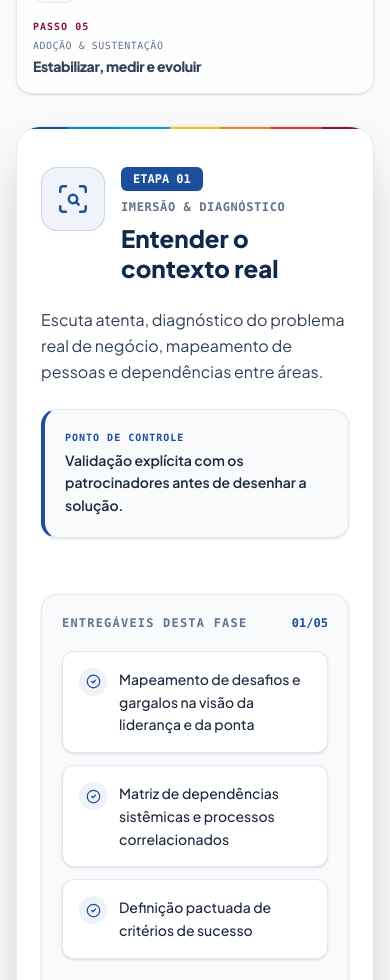
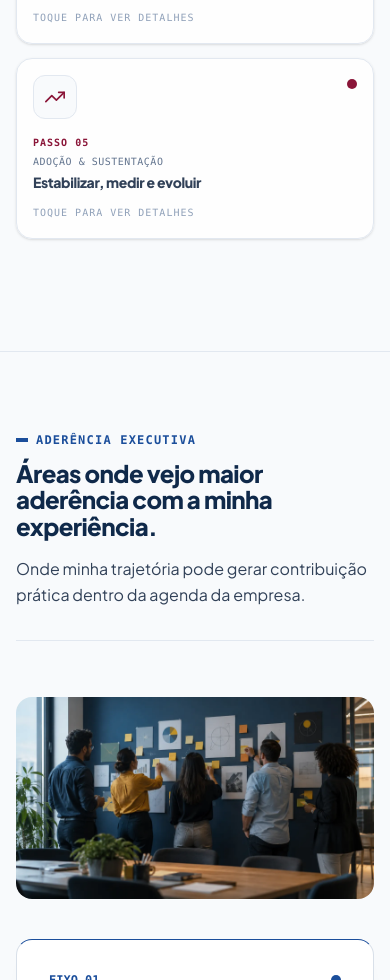
Before and after one commit to lusonocanada/LG-Gemini, a React (Vite) app: page / in a window 390 px wide. Shown: the part 11020-12000 px from the top of the page. Built offline with nearby package versions, Linux system fonts and the light colour scheme.

Commit message:
Abre detalhes do método em drawer no mobile

```diff
--- a/src/components/WorkingMethodology.tsx
+++ b/src/components/WorkingMethodology.tsx
@@ -1,4 +1,4 @@
-import { useState } from 'react';
+import { useEffect, useState } from 'react';
 import {
   CheckCircle2,
   ScanSearch,
@@ -6,13 +6,16 @@ import {
   Workflow,
   Rocket,
   TrendingUp,
+  X,
 } from 'lucide-react';
 import LGChromaticBar from './LGChromaticBar';
+import { lockScroll } from '../hooks/useDialog';
 
 const icons = [ScanSearch, Network, Workflow, Rocket, TrendingUp];
 
 export default function WorkingMethodology() {
   const [activeStep, setActiveStep] = useState(0);
+  const [mobileDrawerOpen, setMobileDrawerOpen] = useState(false);
 
   const steps = [
     {
@@ -82,8 +85,119 @@ export default function WorkingMethodology() {
     }
   ];
 
+  useEffect(() => {
+    if (!mobileDrawerOpen) return;
+    const unlock = lockScroll();
+    const onKeyDown = (event: KeyboardEvent) => {
+      if (event.key === 'Escape') setMobileDrawerOpen(false);
+    };
+    window.addEventListener('keydown', onKeyDown);
+    return () => {
+      unlock();
+      window.removeEventListener('keydown', onKeyDown);
+    };
+  }, [mobileDrawerOpen]);
+
   const active = steps[activeStep];
   const ActiveIcon = icons[activeStep];
+
+  const selectStep = (idx: number) => {
+    setActiveStep(idx);
+    if (window.matchMedia('(max-width: 1023px)').matches) {
+      setMobileDrawerOpen(true);
+    }
+  };
+
+  const DetailContent = ({ mobile = false }: { mobile?: boolean }) => (
+    <div className={mobile ? 'space-y-6' : 'p-6 sm:p-10 pt-10 sm:pt-12'}>
+      <div className={mobile ? 'space-y-6' : 'grid grid-cols-1 lg:grid-cols-12 gap-8 lg:gap-10 items-start'}>
+        <div className={mobile ? 'space-y-5' : 'lg:col-span-7 space-y-6'}>
+          <div className="flex items-start gap-4 sm:gap-5">
+            <div
+              className={`${mobile ? 'w-14 h-14' : 'w-16 h-16 sm:w-20 sm:h-20'} rounded-2xl flex items-center justify-center border shrink-0`}
+              style={{ backgroundColor: `${active.color}10`, borderColor: `${active.color}30` }}
+            >
+              <ActiveIcon size={mobile ? 28 : 34} strokeWidth={1.7} style={{ color: active.color }} />
+            </div>
+
+            <div className="min-w-0">
+              <div className="flex flex-wrap items-center gap-2 mb-2">
+                <span
+                  className="px-3 py-1 rounded-md text-xs font-mono font-bold text-white uppercase shadow-xs"
+                  style={{ backgroundColor: active.color }}
+                >
+                  ETAPA {active.number}
+                </span>
+                <span className="text-[11px] font-mono font-bold text-slate-500 uppercase tracking-wider">
+                  {active.focus}
+                </span>
+              </div>
+
+              <h3 className={`${mobile ? 'text-xl' : 'text-2xl sm:text-3xl'} font-black text-[#0F294A] leading-tight`}>
+                {active.title}
+              </h3>
+            </div>
+          </div>
+
+          <p className={`${mobile ? 'text-[15px]' : 'text-base sm:text-lg'} text-slate-700 leading-relaxed`}>
+            {active.summary}
+          </p>
+
+          <div className="p-5 rounded-2xl bg-[#F8FAFC] border-l-4 border-t border-r border-b border-slate-200 shadow-sm" style={{ borderLeftColor: active.color }}>
+            <span className="text-[10px] font-mono uppercase tracking-widest font-bold block mb-1" style={{ color: active.color }}>
+              Ponto de controle
+            </span>
+            <p className="text-sm sm:text-base text-slate-800 font-semibold leading-relaxed">
+              {active.checkpoint}
+            </p>
+          </div>
+
+          {!mobile && (
+            <div className="hidden lg:flex items-center gap-3 pt-1 text-xs font-mono uppercase tracking-widest text-slate-400">
+              <span className="h-px flex-1 bg-slate-200" />
+              <span>Da leitura do contexto à sustentação</span>
+            </div>
+          )}
+        </div>
+
+        <div className={mobile ? '' : 'lg:col-span-5'}>
+          <div className="bg-[#F8FAFC] rounded-2xl p-5 sm:p-6 border border-slate-200 shadow-sm">
+            <div className="flex items-center justify-between gap-3 mb-5">
+              <span className="text-xs font-mono uppercase tracking-widest text-slate-500 font-bold">
+                Entregáveis desta fase
+              </span>
+              <span className="text-xs font-mono font-black" style={{ color: active.color }}>
+                {active.number}/05
+              </span>
+            </div>
+
+            <div className="space-y-3">
+              {active.deliverables.map((item, dIdx) => (
+                <div key={dIdx} className="flex items-start gap-3 bg-white p-4 rounded-xl border border-slate-200 shadow-sm">
+                  <div className="w-7 h-7 rounded-full flex items-center justify-center shrink-0" style={{ backgroundColor: `${active.color}12` }}>
+                    <CheckCircle2 size={15} style={{ color: active.color }} />
+                  </div>
+                  <span className="text-sm text-slate-800 font-medium leading-relaxed">
+                    {item}
+                  </span>
+                </div>
+              ))}
+            </div>
+
+            <div className="grid grid-cols-5 gap-1.5 mt-6" aria-hidden="true">
+              {steps.map((step, idx) => (
+                <div
+                  key={step.number}
+                  className="h-1.5 rounded-full transition-opacity duration-200"
+                  style={{ backgroundColor: step.color, opacity: idx === activeStep ? 1 : 0.2 }}
+                />
+              ))}
+            </div>
+          </div>
+        </div>
+      </div>
+    </div>
+  );
 
   return (
     <section id="metodo" className="py-20 lg:py-28 bg-[#F8FAFC] text-[#0F294A] relative border-b border-slate-200">
@@ -114,12 +228,13 @@ export default function WorkingMethodology() {
             return (
               <button
                 key={step.number}
-                onClick={() => setActiveStep(idx)}
+                onClick={() => selectStep(idx)}
                 aria-pressed={isSelected}
+                aria-label={`Abrir detalhes do passo ${step.number}: ${step.title}`}
                 className={`group p-4 text-left rounded-2xl transition-all duration-200 cursor-pointer border ${
                   isSelected
-                    ? 'bg-[#0F294A] text-white border-[#0F294A] shadow-xl -translate-y-1'
-                    : 'bg-white/80 text-slate-700 border-slate-200 hover:bg-white hover:border-slate-300 hover:-translate-y-0.5 shadow-sm'
+                    ? 'bg-[#0F294A] text-white border-[#0F294A] shadow-xl lg:-translate-y-1'
+                    : 'bg-white/80 text-slate-700 border-slate-200 hover:bg-white hover:border-slate-300 lg:hover:-translate-y-0.5 shadow-sm'
                 }`}
               >
                 <div className="flex items-start justify-between gap-3 mb-4">
@@ -128,7 +243,7 @@ export default function WorkingMethodology() {
                       isSelected ? 'bg-white/10 border-white/15' : 'bg-slate-50 border-slate-200'
                     }`}
                   >
-                    <StepIcon size={22} strokeWidth={1.8} style={{ color: isSelected ? step.color : step.color }} />
+                    <StepIcon size={22} strokeWidth={1.8} style={{ color: step.color }} />
                   </div>
                   <span className="w-2.5 h-2.5 rounded-full mt-1" style={{ backgroundColor: step.color }} />
                 </div>
@@ -142,107 +257,56 @@ export default function WorkingMethodology() {
                 <h3 className="text-sm sm:text-base font-black tracking-tight leading-snug">
                   {step.title}
                 </h3>
+                <span className={`lg:hidden inline-block mt-3 text-[10px] font-mono uppercase tracking-widest ${isSelected ? 'text-slate-300' : 'text-slate-400'}`}>
+                  Toque para ver detalhes
+                </span>
               </button>
             );
           })}
         </div>
 
-        <div className="bg-white rounded-3xl border border-slate-200 shadow-2xl relative overflow-hidden">
+        <div className="hidden lg:block bg-white rounded-3xl border border-slate-200 shadow-2xl relative overflow-hidden">
           <div className="w-full absolute top-0 left-0 right-0">
             <LGChromaticBar size="xs" />
           </div>
+          <DetailContent />
+        </div>
+      </div>
 
-          <div className="p-6 sm:p-10 pt-10 sm:pt-12">
-            <div className="grid grid-cols-1 lg:grid-cols-12 gap-8 lg:gap-10 items-start">
-              <div className="lg:col-span-7 space-y-6">
-                <div className="flex items-start gap-4 sm:gap-5">
-                  <div
-                    className="w-16 h-16 sm:w-20 sm:h-20 rounded-2xl flex items-center justify-center border shrink-0"
-                    style={{ backgroundColor: `${active.color}10`, borderColor: `${active.color}30` }}
-                  >
-                    <ActiveIcon size={34} strokeWidth={1.7} style={{ color: active.color }} />
-                  </div>
+      {mobileDrawerOpen && (
+        <div className="lg:hidden fixed inset-0 z-[220]" role="dialog" aria-modal="true" aria-label={`Detalhes da etapa ${active.number}`}>
+          <button
+            type="button"
+            aria-label="Fechar detalhes"
+            onClick={() => setMobileDrawerOpen(false)}
+            className="absolute inset-0 bg-[#071321]/55 backdrop-blur-sm"
+          />
 
-                  <div className="min-w-0">
-                    <div className="flex flex-wrap items-center gap-2 mb-2">
-                      <span
-                        className="px-3 py-1 rounded-md text-xs font-mono font-bold text-white uppercase shadow-xs"
-                        style={{ backgroundColor: active.color }}
-                      >
-                        ETAPA {active.number}
-                      </span>
-                      <span className="text-xs font-mono font-bold text-slate-500 uppercase tracking-wider">
-                        {active.focus}
-                      </span>
-                    </div>
+          <div className="absolute inset-x-0 bottom-0 max-h-[88dvh] bg-white rounded-t-[28px] shadow-[0_-24px_70px_rgba(7,19,33,.28)] overflow-hidden border-t border-white">
+            <div className="relative">
+              <LGChromaticBar size="xs" />
+              <div className="flex items-center justify-between px-5 pt-4 pb-3 border-b border-slate-200/80 bg-white/95 backdrop-blur-xl sticky top-0 z-10">
+                <div>
+                  <span className="text-[10px] font-mono uppercase tracking-widest text-slate-400 block">Método de execução</span>
+                  <span className="text-sm font-black text-[#0F294A]">Passo {active.number} de 05</span>
+                </div>
+                <button
+                  type="button"
+                  onClick={() => setMobileDrawerOpen(false)}
+                  className="w-10 h-10 rounded-full bg-[#F1F5F9] hover:bg-[#E2E8F0] flex items-center justify-center text-[#0F294A] transition-colors"
+                  aria-label="Fechar"
+                >
+                  <X size={20} />
+                </button>
+              </div>
+            </div>
 
-                    <h3 className="text-2xl sm:text-3xl font-black text-[#0F294A] leading-tight">
-                      {active.title}
-                    </h3>
-                  </div>
-                </div>
-
-                <p className="text-base sm:text-lg text-slate-700 leading-relaxed max-w-3xl">
-                  {active.summary}
-                </p>
-
-                <div className="p-5 rounded-2xl bg-[#F8FAFC] border-l-4 border-t border-r border-b border-slate-200 shadow-sm" style={{ borderLeftColor: active.color }}>
-                  <span className="text-[10px] font-mono uppercase tracking-widest font-bold block mb-1" style={{ color: active.color }}>
-                    Ponto de controle
-                  </span>
-                  <p className="text-sm sm:text-base text-slate-800 font-semibold leading-relaxed">
-                    {active.checkpoint}
-                  </p>
-                </div>
-
-                <div className="hidden lg:flex items-center gap-3 pt-1 text-xs font-mono uppercase tracking-widest text-slate-400">
-                  <span className="h-px flex-1 bg-slate-200" />
-                  <span>Da leitura do contexto à sustentação</span>
-                </div>
-              </div>
-
-              <div className="lg:col-span-5">
-                <div className="bg-[#F8FAFC] rounded-2xl p-5 sm:p-6 border border-slate-200 shadow-sm">
-                  <div className="flex items-center justify-between gap-3 mb-5">
-                    <span className="text-xs font-mono uppercase tracking-widest text-slate-500 font-bold">
-                      Entregáveis desta fase
-                    </span>
-                    <span className="text-xs font-mono font-black" style={{ color: active.color }}>
-                      {active.number}/05
-                    </span>
-                  </div>
-
-                  <div className="space-y-3">
-                    {active.deliverables.map((item, dIdx) => (
-                      <div key={dIdx} className="flex items-start gap-3 bg-white p-4 rounded-xl border border-slate-200 shadow-sm">
-                        <div className="w-7 h-7 rounded-full flex items-center justify-center shrink-0" style={{ backgroundColor: `${active.color}12` }}>
-                          <CheckCircle2 size={15} style={{ color: active.color }} />
-                        </div>
-                        <span className="text-sm text-slate-800 font-medium leading-relaxed">
-                          {item}
-                        </span>
-                      </div>
-                    ))}
-                  </div>
-
-                  <div className="grid grid-cols-5 gap-1.5 mt-6" aria-hidden="true">
-                    {steps.map((step, idx) => (
-                      <div
-                        key={step.number}
-                        className="h-1.5 rounded-full transition-opacity duration-200"
-                        style={{
-                          backgroundColor: step.color,
-                          opacity: idx === activeStep ? 1 : 0.2,
-                        }}
-                      />
-                    ))}
-                  </div>
-                </div>
-              </div>
+            <div className="overflow-y-auto overscroll-contain px-5 pt-5 pb-[calc(1.5rem+env(safe-area-inset-bottom))] max-h-[calc(88dvh-66px)]">
+              <DetailContent mobile />
             </div>
           </div>
         </div>
-      </div>
+      )}
     </section>
   );
 }
```
